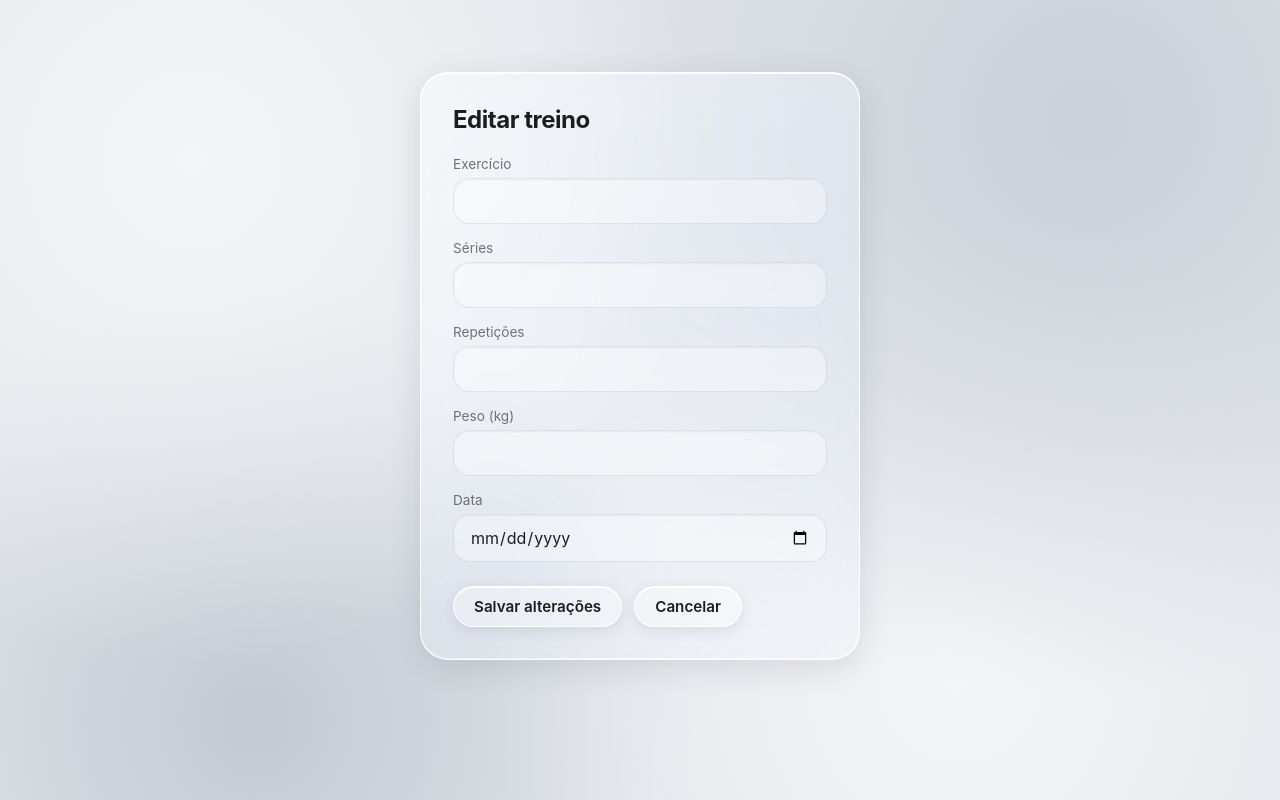
After one commit to victorgasparotti/diariodetreino, a Flask app: page /editar/1 in a window 1280 px wide. The commit adds this page. Run offline with Flask 3, Linux system fonts and the light colour scheme; data that the repository does not hold is empty.

Commit message:
New feat

```diff
--- a/diario.py
+++ b/diario.py
@@ -25,10 +25,9 @@ def inicio():
     lista = conexao.execute('SELECT * FROM treinos ORDER BY data DESC').fetchall()
     dias = {}
     for i in lista:
-        if 'data' not in dias:
-            dias['data']=[]
-        dias['data'].append(i)
-    conexao.commit()
+        if i['data'] not in dias:
+            dias[i['data']]=[]
+        dias[i['data']].append(i)
     conexao.close()
     return render_template('lista.html', titulo='Diario de treino', dias=dias )
 
@@ -49,13 +48,23 @@ def criar():
     conexao.close()
     return redirect(url_for('inicio'))
 
+@app.route('/editar/<int:id>', methods=['GET'])
+def editar(id):
+    conexao = conectar()
+    treino = conexao.execute('SELECT * FROM treinos WHERE id = ?',(id,)).fetchall()
+    conexao.close()
+    return render_template('editar.html', treino=treino)
+
+@app.route('/atualizar', methods=['POST'])
+def atualizar():
+    return redirect(url_for('inicio'))
 
 @app.route('/deletar/<int:id>', methods=['POST'])
 def deletar(id):
-    for i in lista:
-        if i.id == id:
-            lista.remove(i)
-            break
+    conexao = conectar()
+    conexao.execute('DELETE FROM treinos WHERE id = ?', (id,))
+    conexao.commit()
+    conexao.close()
     return redirect(url_for('inicio'))
 
 if __name__ == '__main__':
--- /dev/null
+++ b/templates/editar.html
@@ -0,0 +1,53 @@
+<!DOCTYPE html>
+<html lang="pt-br">
+<head>
+    <meta charset="UTF-8">
+    <meta name="viewport" content="width=device-width, initial-scale=1.0">
+    <title>Editar treino</title>
+    <link rel="stylesheet" href="{{ url_for('static', filename='style.css') }}">
+</head>
+<body>
+    <div class="container">
+        <form class="form-card vidro" method="post" action="{{ url_for('atualizar') }}">
+            <h1>Editar treino</h1>
+
+            <input type="hidden" name="id" value="{{ treino.id }}">
+
+            <div class="campo">
+                <label for="exercicio">Exercício</label>
+                <input type="text" id="exercicio" name="exercicio"
+                       value="{{ treino.exercicio }}" required>
+            </div>
+
+            <div class="campo">
+                <label for="series">Séries</label>
+                <input type="number" id="series" name="series"
+                       value="{{ treino.series }}" required>
+            </div>
+
+            <div class="campo">
+                <label for="repeticoes">Repetições</label>
+                <input type="number" id="repeticoes" name="repeticoes"
+                       value="{{ treino.repeticoes }}" required>
+            </div>
+
+            <div class="campo">
+                <label for="peso">Peso (kg)</label>
+                <input type="number" id="peso" name="peso" step="0.1"
+                       value="{{ treino.peso }}" required>
+            </div>
+
+            <div class="campo">
+                <label for="data">Data</label>
+                <input type="date" id="data" name="data"
+                       value="{{ treino.data }}" required>
+            </div>
+
+            <div class="acoes">
+                <button class="btn" type="submit">Salvar alterações</button>
+                <a class="btn" href="{{ url_for('inicio') }}">Cancelar</a>
+            </div>
+        </form>
+    </div>
+</body>
+</html>
--- a/templates/lista.html
+++ b/templates/lista.html
@@ -34,6 +34,11 @@
                         <td>{{ treino.repeticoes }}</td>
                         <td>{{ treino.peso }} KG</td>
                         <td>
+                            <form class="inline" method="get" action="{{ url_for('editar', id=treino.id) }}">
+                                <button class="btn" type="submit">Editar</button>
+                            </form>
+                        </td>
+                        <td>
                             <form class="inline" method="post" action="{{ url_for('deletar', id=treino.id) }}">
                                 <button class="btn btn-perigo" type="submit">Deletar</button>
                             </form>
```
